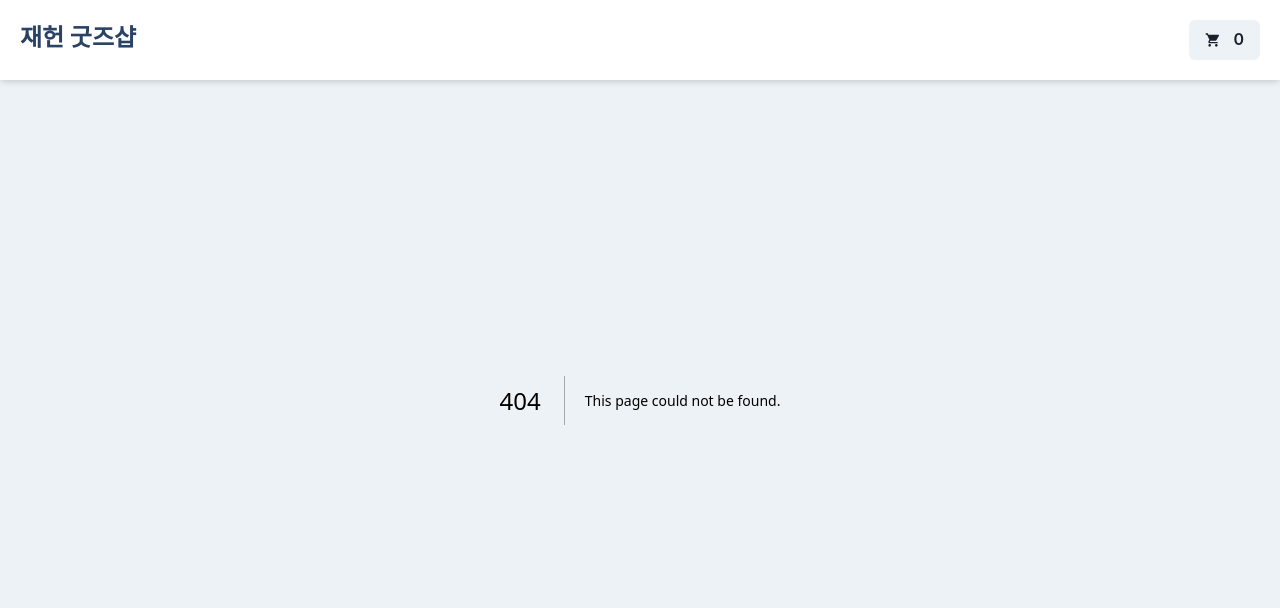
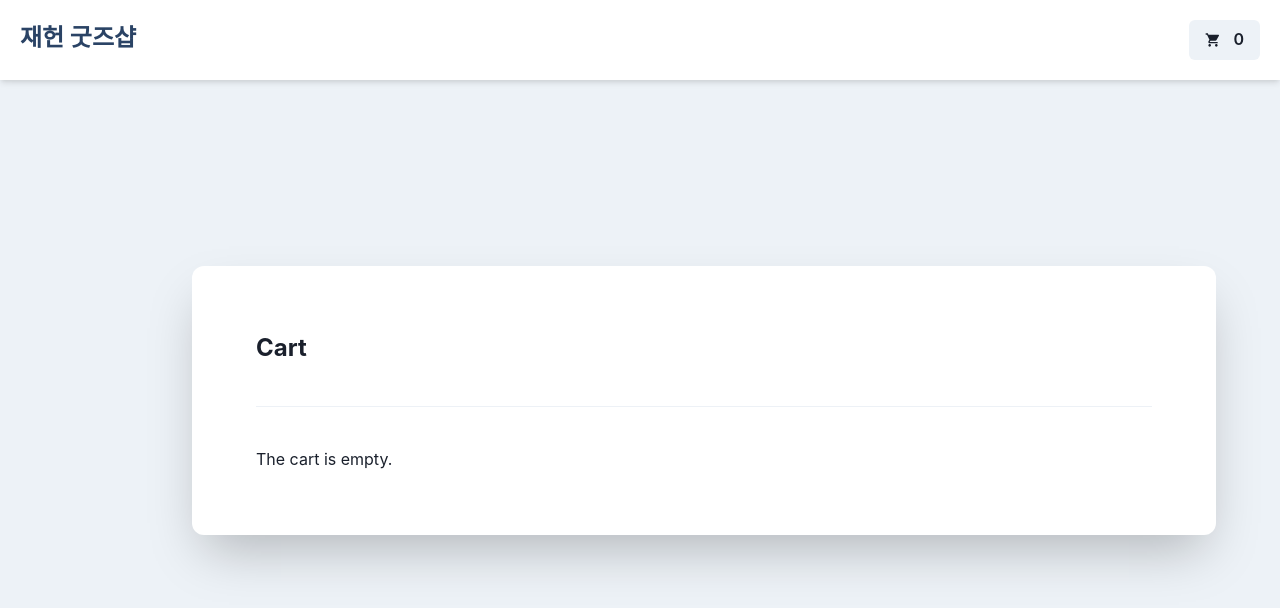
Before and after one commit to rulewrite/real-world-next.js, a Next.js app in the folder with-graphcms/: page /cart in a window 1280 px wide. Before the commit this address had no page. Shown: the top 608 px of the page. Built offline with nearby package versions, Linux system fonts and the light colour scheme.

Commit message:
feat: 장바구니 페이지 추가

```diff
--- /dev/null
+++ b/with-graphcms/src/pages/cart.tsx
@@ -0,0 +1,25 @@
+import { Box, Divider, Text } from '@chakra-ui/react';
+
+const Cart: React.FC = () => {
+  return (
+    <Box
+      rounded={'xl'}
+      boxShadow={'2xl'}
+      w={'container.lg'}
+      p={16}
+      bgColor={'white'}
+    >
+      <Text as={'h1'} fontSize={'2xl'} fontWeight={'bold'}>
+        Cart
+      </Text>
+
+      <Divider my={10} />
+
+      <Box>
+        <Text>The cart is empty.</Text>
+      </Box>
+    </Box>
+  );
+};
+
+export default Cart;
```
